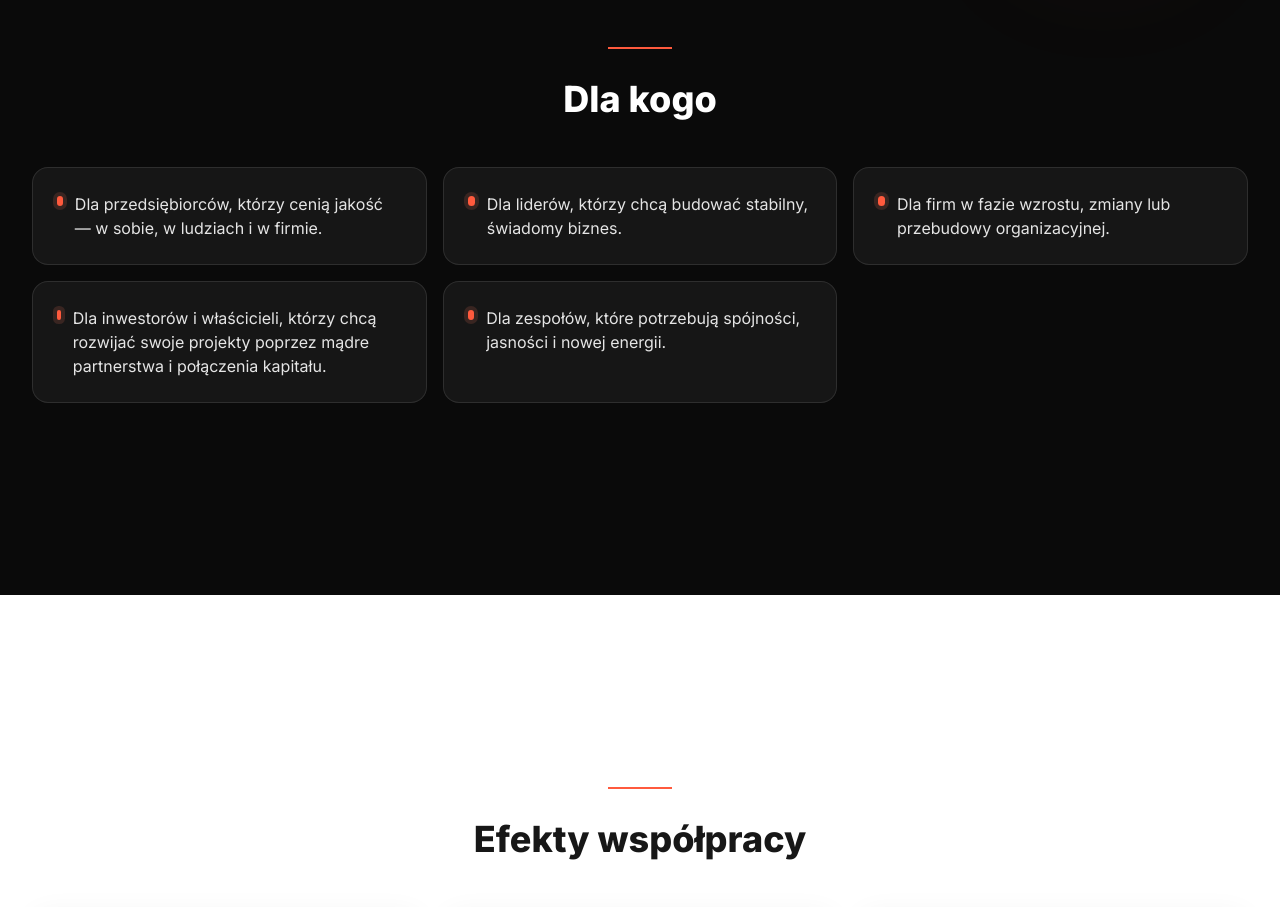
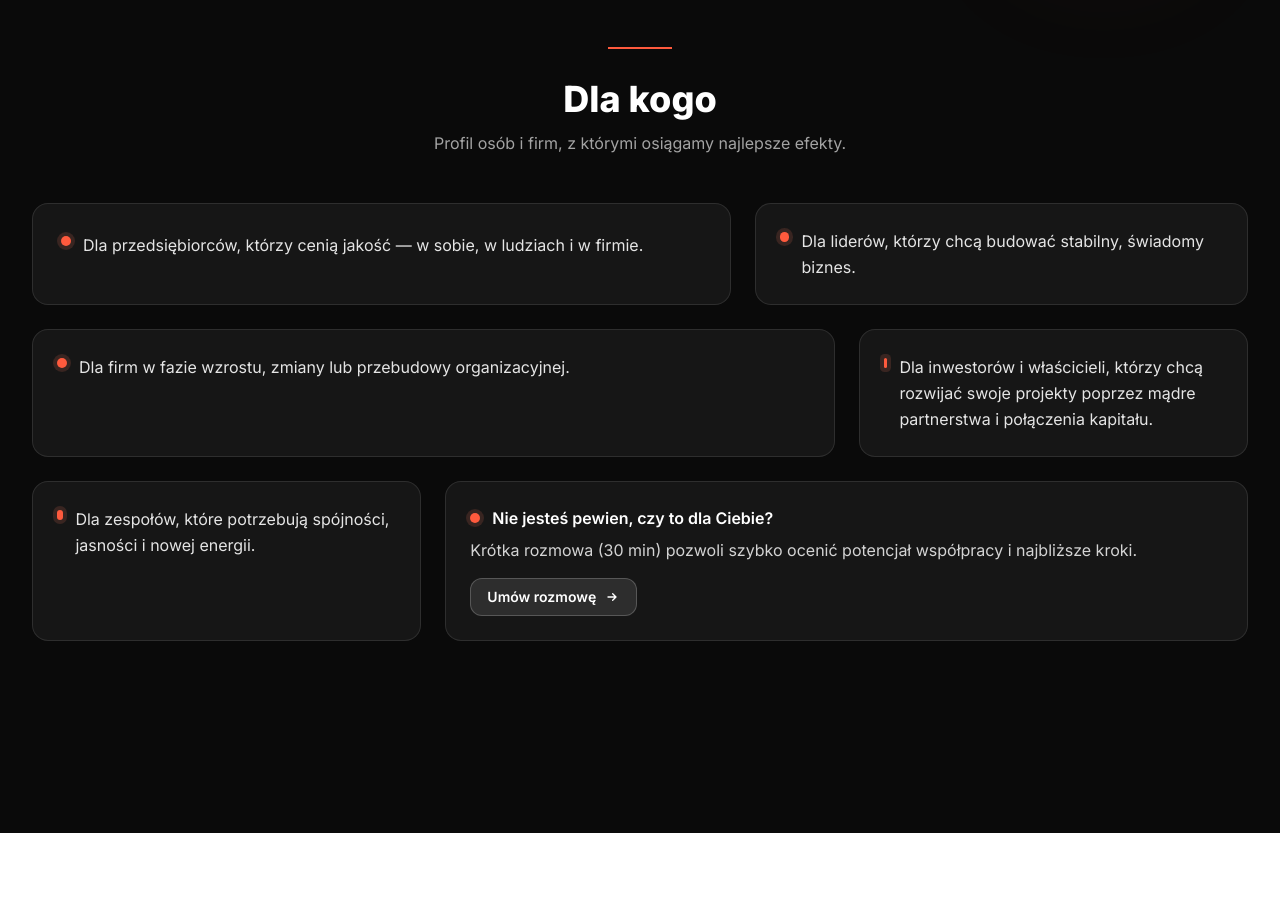
Before and after one commit to technikyvl/MAGIC-LANDING-PAGE-NEW, a Next.js app in the folder MAGICLIFELANDING/: page /wspolpraca in a window 1280 px wide. Shown: the part 4760-5667 px from the top of the page. Built offline with nearby package versions, Linux system fonts and the light colour scheme.

Commit message:
Update page.jsx

```diff
--- a/MAGICLIFELANDING/app/wspolpraca/page.jsx
+++ b/MAGICLIFELANDING/app/wspolpraca/page.jsx
@@ -374,23 +374,73 @@ export default function WspolpracaPage() {
           <div className="text-center mb-12">
             <div className="inline-block h-[2px] w-16 bg-accent mb-6" />
             <h2 className="slow-reveal text-3xl sm:text-4xl font-extrabold">Dla kogo</h2>
+            <p className="mt-3 text-neutral-400 max-w-2xl mx-auto text-sm sm:text-base">Profil osób i firm, z którymi osiągamy najlepsze efekty.</p>
           </div>
-          <div className="grid grid-cols-1 sm:grid-cols-2 lg:grid-cols-3 gap-4">
-            {[
-              "Dla przedsiębiorców, którzy cenią jakość — w sobie, w ludziach i w firmie.",
-              "Dla liderów, którzy chcą budować stabilny, świadomy biznes.",
-              "Dla firm w fazie wzrostu, zmiany lub przebudowy organizacyjnej.",
-              "Dla inwestorów i właścicieli, którzy chcą rozwijać swoje projekty poprzez mądre partnerstwa i połączenia kapitału.",
-              "Dla zespołów, które potrzebują spójności, jasności i nowej energii."
-            ].map((item, index) => (
-              <article key={index} className="slow-reveal group relative overflow-hidden rounded-2xl border border-white/10 bg-white/5 p-5 sm:p-6 transition-all duration-300 hover:bg-white/10 hover:-translate-y-0.5">
-                <div className="absolute inset-0 opacity-0 group-hover:opacity-10 transition-opacity bg-gradient-to-br from-accent/30 to-orange-500/30" />
-                <div className="relative z-10 flex items-start gap-3">
-                  <span className="mt-1 inline-block w-2.5 h-2.5 rounded-full bg-accent shadow-[0_0_0_4px_rgba(255,120,96,.15)]" />
-                  <p className="text-neutral-200 text-sm sm:text-base leading-relaxed">{item}</p>
+
+          {/* asymmetric grid for variety */}
+          <div className="grid grid-cols-1 lg:grid-cols-12 gap-4 lg:gap-6 items-stretch">
+            {/* Entrepreneurs (highlight) */}
+            <article className="slow-reveal lg:col-span-7 group relative overflow-hidden rounded-2xl border border-white/10 bg-white/5 p-6 sm:p-7 transition-all duration-300 hover:bg-white/10 hover:-translate-y-0.5">
+              <div className="absolute inset-0 opacity-0 group-hover:opacity-10 transition-opacity bg-gradient-to-br from-accent/30 to-orange-500/30" />
+              <div className="relative z-10 flex items-start gap-3">
+                <span className="mt-1 inline-block w-2.5 h-2.5 rounded-full bg-accent shadow-[0_0_0_4px_rgba(255,120,96,.15)]" />
+                <p className="text-neutral-200 text-base leading-relaxed">Dla przedsiębiorców, którzy cenią jakość — w sobie, w ludziach i w firmie.</p>
+              </div>
+            </article>
+
+            {/* Leaders */}
+            <article className="slow-reveal lg:col-span-5 group relative overflow-hidden rounded-2xl border border-white/10 bg-white/5 p-6 transition-all duration-300 hover:bg-white/10 hover:-translate-y-0.5">
+              <div className="absolute inset-0 opacity-0 group-hover:opacity-10 transition-opacity bg-gradient-to-br from-accent/30 to-orange-500/30" />
+              <div className="relative z-10 flex items-start gap-3">
+                <span className="mt-1 inline-block w-2.5 h-2.5 rounded-full bg-accent shadow-[0_0_0_4px_rgba(255,120,96,.15)]" />
+                <p className="text-neutral-200 text-base leading-relaxed">Dla liderów, którzy chcą budować stabilny, świadomy biznes.</p>
+              </div>
+            </article>
+
+            {/* Firms in growth */}
+            <article className="slow-reveal lg:col-span-8 group relative overflow-hidden rounded-2xl border border-white/10 bg-white/5 p-6 transition-all duration-300 hover:bg-white/10 hover:-translate-y-0.5">
+              <div className="absolute inset-0 opacity-0 group-hover:opacity-10 transition-opacity bg-gradient-to-br from-accent/30 to-orange-500/30" />
+              <div className="relative z-10 flex items-start gap-3">
+                <span className="mt-1 inline-block w-2.5 h-2.5 rounded-full bg-accent shadow-[0_0_0_4px_rgba(255,120,96,.15)]" />
+                <p className="text-neutral-200 text-base leading-relaxed">Dla firm w fazie wzrostu, zmiany lub przebudowy organizacyjnej.</p>
+              </div>
+            </article>
+
+            {/* Investors */}
+            <article className="slow-reveal lg:col-span-4 group relative overflow-hidden rounded-2xl border border-white/10 bg-white/5 p-6 transition-all duration-300 hover:bg-white/10 hover:-translate-y-0.5">
+              <div className="absolute inset-0 opacity-0 group-hover:opacity-10 transition-opacity bg-gradient-to-br from-accent/30 to-orange-500/30" />
+              <div className="relative z-10 flex items-start gap-3">
+                <span className="mt-1 inline-block w-2.5 h-2.5 rounded-full bg-accent shadow-[0_0_0_4px_rgba(255,120,96,.15)]" />
+                <p className="text-neutral-200 text-base leading-relaxed">Dla inwestorów i właścicieli, którzy chcą rozwijać swoje projekty poprzez mądre partnerstwa i połączenia kapitału.</p>
+              </div>
+            </article>
+
+            {/* Teams */}
+            <article className="slow-reveal lg:col-span-4 group relative overflow-hidden rounded-2xl border border-white/10 bg-white/5 p-6 transition-all duration-300 hover:bg-white/10 hover:-translate-y-0.5">
+              <div className="absolute inset-0 opacity-0 group-hover:opacity-10 transition-opacity bg-gradient-to-br from-accent/30 to-orange-500/30" />
+              <div className="relative z-10 flex items-start gap-3">
+                <span className="mt-1 inline-block w-2.5 h-2.5 rounded-full bg-accent shadow-[0_0_0_4px_rgba(255,120,96,.15)]" />
+                <p className="text-neutral-200 text-base leading-relaxed">Dla zespołów, które potrzebują spójności, jasności i nowej energii.</p>
+              </div>
+            </article>
+
+            {/* Callout with CTA */}
+            <article className="slow-reveal lg:col-span-8 group relative overflow-hidden rounded-2xl border border-white/10 bg-white/5 p-6 flex flex-col justify-between">
+              <div className="absolute inset-0 opacity-0 group-hover:opacity-10 transition-opacity bg-gradient-to-br from-accent/30 to-orange-500/30" />
+              <div className="relative z-10">
+                <div className="flex items-center gap-3">
+                  <span className="inline-block w-2.5 h-2.5 rounded-full bg-accent shadow-[0_0_0_4px_rgba(255,120,96,.15)]" />
+                  <h3 className="font-semibold">Nie jesteś pewien, czy to dla Ciebie?</h3>
                 </div>
-              </article>
-            ))}
+                <p className="mt-2 text-neutral-300 text-sm sm:text-base">Krótka rozmowa (30 min) pozwoli szybko ocenić potencjał współpracy i najbliższe kroki.</p>
+              </div>
+              <div className="relative z-10 mt-4">
+                <a href="/#contact" className="inline-flex items-center gap-2 rounded-xl bg-white/10 border border-white/20 px-4 py-2 text-sm font-semibold hover:bg-white/15 transition-all">
+                  Umów rozmowę
+                  <svg className="w-4 h-4" fill="none" stroke="currentColor" viewBox="0 0 24 24"><path strokeLinecap="round" strokeLinejoin="round" strokeWidth="2" d="M13 7l5 5m0 0l-5 5m5-5H6"/></svg>
+                </a>
+              </div>
+            </article>
           </div>
         </div>
       </section>
```
